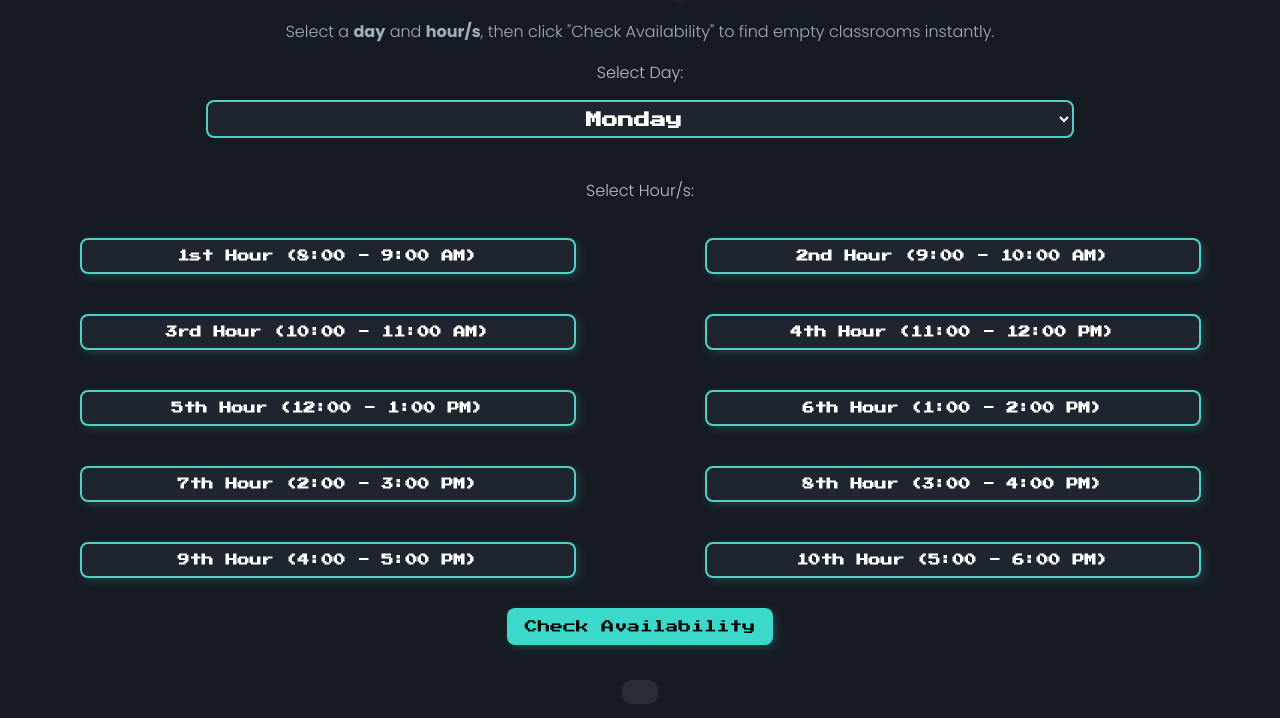
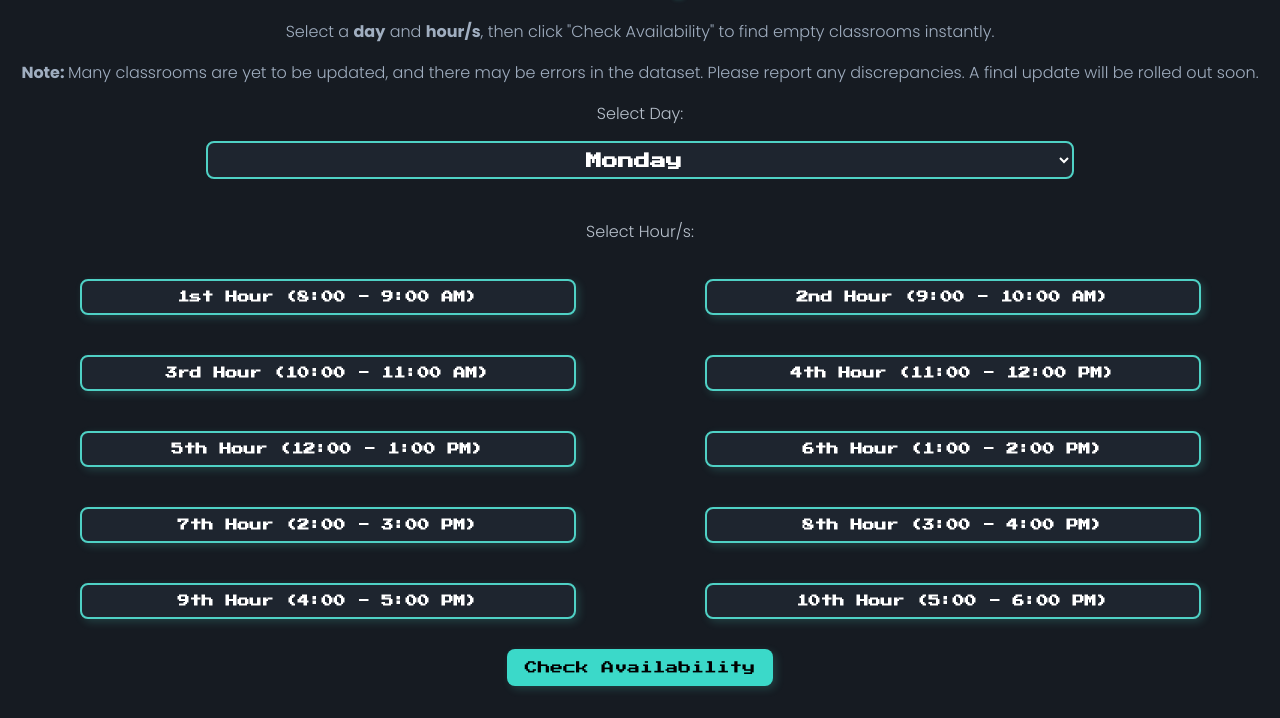
Before and after one commit to sdeevanapalli/quietspace, a plain HTML site: page index.html in a window 1280 px wide. Shown: the part 76-794 px from the top of the page. Drawn offline with Linux system fonts and the light colour scheme; files whose address does not match are found by name.

Commit message:
home page update

```diff
--- a/index.html
+++ b/index.html
@@ -28,6 +28,7 @@
     <h1>QuietSpace</h1>
     <section id="intro">
       <p>Select a <strong>day</strong> and <strong>hour/s</strong>, then click "Check Availability" to find empty classrooms instantly.</p>
+      <p><strong>Note: </strong>Many classrooms are yet to be updated, and there may be errors in the dataset. Please report any discrepancies. A final update will be rolled out soon.</p>
   </section>
 
     <label for="day">Select Day:</label>
```
